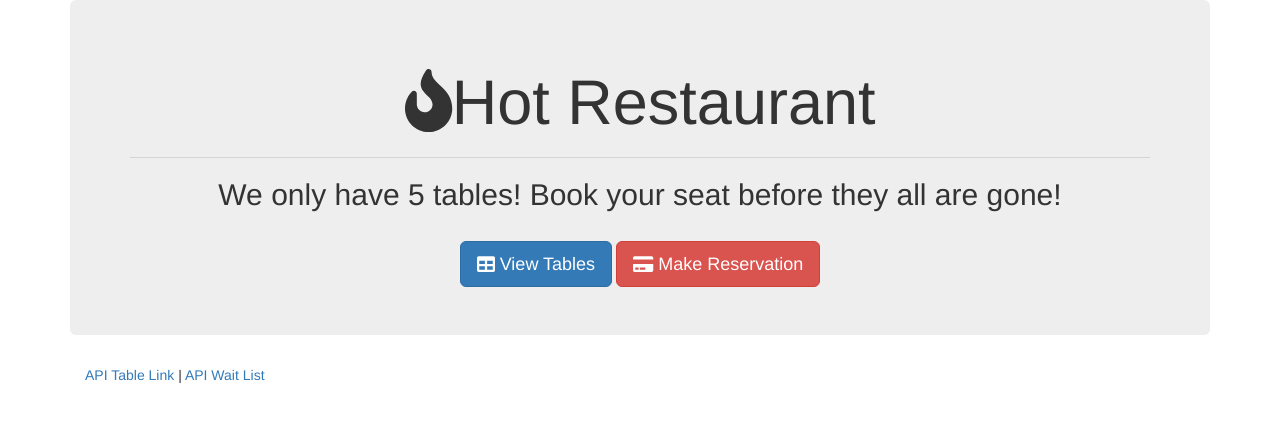
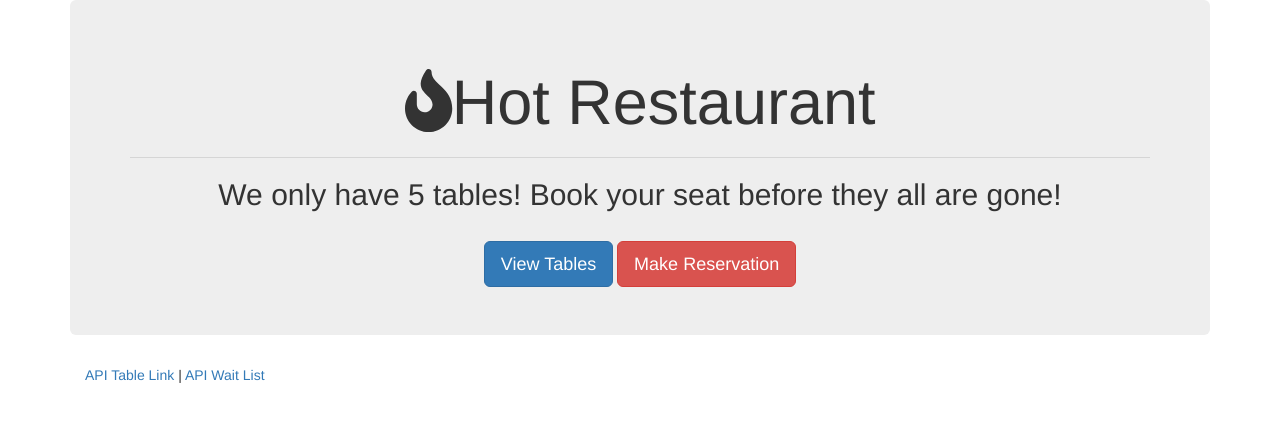
Before and after one commit to ironicminer/Hot-Restaurant, a plain HTML site: page index.html in a window 1280 px wide. Drawn offline with nearby package versions, Linux system fonts and the light colour scheme.

Commit message:
updated html

```diff
--- a/index.html
+++ b/index.html
@@ -20,8 +20,8 @@
 			<br>
 
 			<div class="text-center">
-				<a href="/tables"><button type="button" class="btn btn-lg btn-primary"><i class="fas fa-table"></i> View Tables</button></a>
-				<a href="/reserve"><button type="button" class="btn btn-lg btn-danger"><i class="fas fa-credit-card"></i> Make Reservation</button></a>
+				<a href="./viewTables.html"><button type="button" class="btn btn-lg btn-primary">View Tables</button></a>
+				<a href="./reservationForm.html"><button type="button" class="btn btn-lg btn-danger">Make Reservation</button></a>
 			</div>
 
 		</div>
@@ -32,8 +32,9 @@
       </div>
     </footer>
 
-	</div>
+    </div>
 
+    <!--- Scripts -->
     <script src="https://use.fontawesome.com/releases/v5.0.8/js/all.js"></script>
 </body>
 </html>
```
Also changed, not shown: reservationForm.html (+3 -1 lines), viewTables.html (+3 -1 lines).
